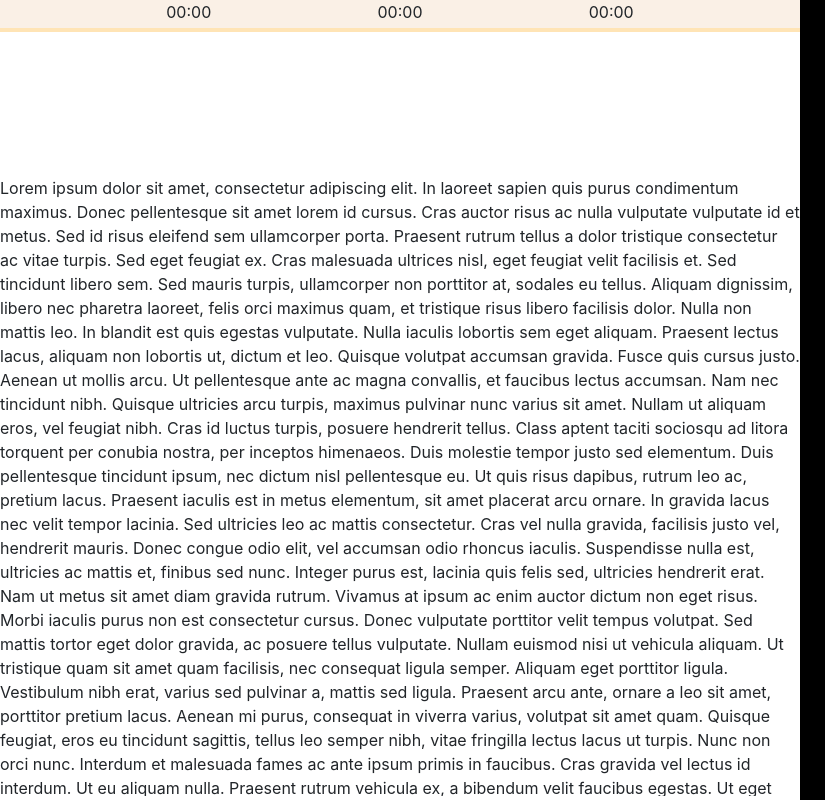
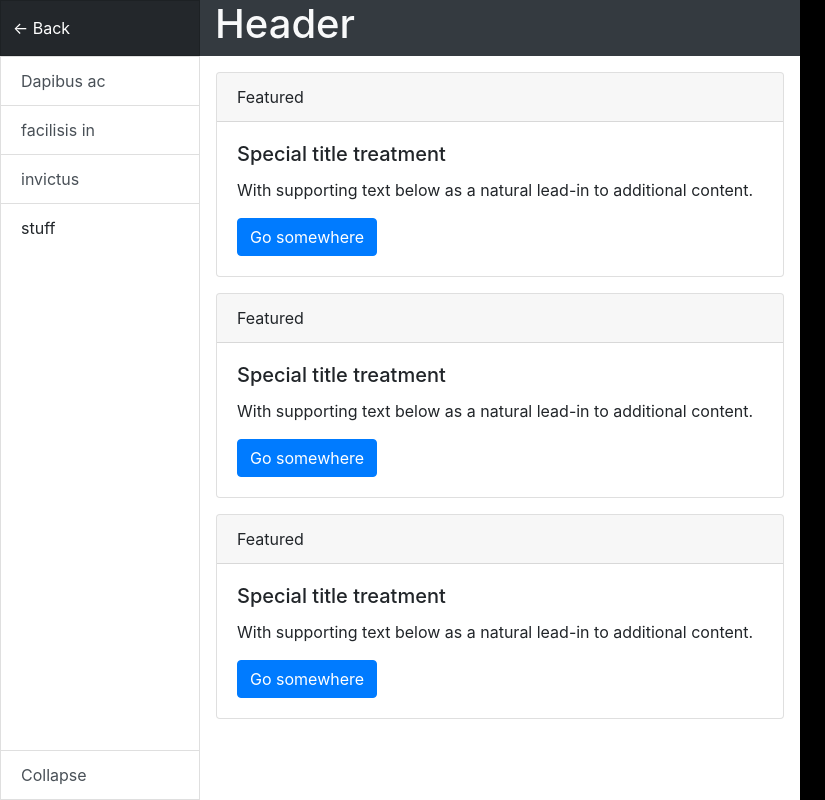
Before and after one commit to thehildebreezy/queensblessing, an Electron app: page main.html in a window 800 px wide. Shown: the whole page, 825 px wide, since content can reach past the window. Drawn offline with Linux system fonts and the light colour scheme.

Commit message:
Framework layout completed

```diff
--- a/index.js
+++ b/index.js
@@ -6,12 +6,14 @@ function createWindow () {
     width: 800,
     height: 600,
     webPreferences: {
-      nodeIntegration: true
+      nodeIntegration: true,
+      devTools: true
     }
   })
 
   // and load the index.html of the app.
   win.loadFile('main.html')
+  //win.webContents.openDevTools()
 }
 
 app.whenReady().then(createWindow)
--- a/main.html
+++ b/main.html
@@ -9,52 +9,69 @@
         <link rel="stylesheet" href="css/bootstrap.min.css" />
 
     </head>
-    <body>
-        <!-- Define Zones -->
-        <zone id="topbar">
-            <!-- This zone's responsibility is to hold the timers and display information -->
-            <group role="timers" id="timer-group">
-                <timer id="timer-one">   00:00 </timer>
-                <timer id="timer-two">   00:00 </timer>
-                <timer id="timer-three"> 00:00 </timer>
-            </group>
-        </zone>
+    <body >
+        <div class="container-fluid h-100 d-flex flex-column">
+            <div class="row bg-dark text-light">
+                <div class="col-sm-3 p-0">
+                    <button class="btn btn-dark h-100 rounded-0 w-100 text-left">&LeftArrow; Back</button>
+                </div>
+                <div class="col">
+                    <h1>Header</h1>
+                </div>
 
-        <zone id="content">
-            <!-- This zone's responsibility is to hold content and display loaded information -->
-            <loader id="main-loader">
-                <input
-                    type="text"
-                    name="somename"
-                    data-provide="slider"
-                    data-slider-ticks="[1, 2, 3]"
-                    data-slider-ticks-labels='["short", "medium", "long"]'
-                    data-slider-min="1"
-                    data-slider-max="3"
-                    data-slider-step="1"
-                    data-slider-value="3"
-                    data-slider-tooltip="hide"
-                >
-                Lorem ipsum dolor sit amet, consectetur adipiscing elit. In laoreet sapien quis purus condimentum maximus. Donec pellentesque sit amet lorem id cursus. Cras auctor risus ac nulla vulputate vulputate id et metus. Sed id risus eleifend sem ullamcorper porta. Praesent rutrum tellus a dolor tristique consectetur ac vitae turpis. Sed eget feugiat ex. Cras malesuada ultrices nisl, eget feugiat velit facilisis et. Sed tincidunt libero sem.
+            </div>
+            <div class="row flex-grow-1">
+                <div class="col-sm-3 p-0 m-0 d-flex flex-column">
 
-Sed mauris turpis, ullamcorper non porttitor at, sodales eu tellus. Aliquam dignissim, libero nec pharetra laoreet, felis orci maximus quam, et tristique risus libero facilisis dolor. Nulla non mattis leo. In blandit est quis egestas vulputate. Nulla iaculis lobortis sem eget aliquam. Praesent lectus lacus, aliquam non lobortis ut, dictum et leo. Quisque volutpat accumsan gravida. Fusce quis cursus justo. Aenean ut mollis arcu. Ut pellentesque ante ac magna convallis, et faucibus lectus accumsan. Nam nec tincidunt nibh. Quisque ultricies arcu turpis, maximus pulvinar nunc varius sit amet. Nullam ut aliquam eros, vel feugiat nibh. Cras id luctus turpis, posuere hendrerit tellus. Class aptent taciti sociosqu ad litora torquent per conubia nostra, per inceptos himenaeos. Duis molestie tempor justo sed elementum.
+                    <div class="list-group rounded-0 d-flex flex-column flex-grow-1">
+                        <a href="#" class="list-group-item list-group-item-action">Dapibus ac</a>
+                        <a href="#" class="list-group-item list-group-item-action">facilisis in</a>
+                        <a href="#" class="list-group-item list-group-item-action">invictus</a>
+                        <div class="list-group-item flex-grow-1">
+                            stuff
+                        </div>
+                        <a href="#" class="list-group-item list-group-item-action">Collapse</a>
+                    </div>
 
-Duis pellentesque tincidunt ipsum, nec dictum nisl pellentesque eu. Ut quis risus dapibus, rutrum leo ac, pretium lacus. Praesent iaculis est in metus elementum, sit amet placerat arcu ornare. In gravida lacus nec velit tempor lacinia. Sed ultricies leo ac mattis consectetur. Cras vel nulla gravida, facilisis justo vel, hendrerit mauris. Donec congue odio elit, vel accumsan odio rhoncus iaculis. Suspendisse nulla est, ultricies ac mattis et, finibus sed nunc. Integer purus est, lacinia quis felis sed, ultricies hendrerit erat. Nam ut metus sit amet diam gravida rutrum. Vivamus at ipsum ac enim auctor dictum non eget risus. Morbi iaculis purus non est consectetur cursus. Donec vulputate porttitor velit tempus volutpat. Sed mattis tortor eget dolor gravida, ac posuere tellus vulputate.
+                </div>
+                <div class="col d-flex flex-column position-relative">
+                    <div class="flex-grow-1 position-absolute overflow-auto p-3" style="top: 0;left:0;right:0;bottom: 0;">
 
-Nullam euismod nisi ut vehicula aliquam. Ut tristique quam sit amet quam facilisis, nec consequat ligula semper. Aliquam eget porttitor ligula. Vestibulum nibh erat, varius sed pulvinar a, mattis sed ligula. Praesent arcu ante, ornare a leo sit amet, porttitor pretium lacus. Aenean mi purus, consequat in viverra varius, volutpat sit amet quam. Quisque feugiat, eros eu tincidunt sagittis, tellus leo semper nibh, vitae fringilla lectus lacus ut turpis. Nunc non orci nunc. Interdum et malesuada fames ac ante ipsum primis in faucibus. Cras gravida vel lectus id interdum. Ut eu aliquam nulla. Praesent rutrum vehicula ex, a bibendum velit faucibus egestas.
+                        <div class="card mb-3">
+                            <div class="card-header">
+                              Featured
+                            </div>
+                            <div class="card-body">
+                              <h5 class="card-title">Special title treatment</h5>
+                              <p class="card-text">With supporting text below as a natural lead-in to additional content.</p>
+                              <a href="#" class="btn btn-primary">Go somewhere</a>
+                            </div>
+                          </div>
+                          <div class="card mb-3">
+                            <div class="card-header">
+                              Featured
+                            </div>
+                            <div class="card-body">
+                              <h5 class="card-title">Special title treatment</h5>
+                              <p class="card-text">With supporting text below as a natural lead-in to additional content.</p>
+                              <a href="#" class="btn btn-primary">Go somewhere</a>
+                            </div>
+                          </div>
+                          <div class="card mb-3">
+                            <div class="card-header">
+                              Featured
+                            </div>
+                            <div class="card-body">
+                              <h5 class="card-title">Special title treatment</h5>
+                              <p class="card-text">With supporting text below as a natural lead-in to additional content.</p>
+                              <a href="#" class="btn btn-primary">Go somewhere</a>
+                            </div>
+                          </div>
 
-Ut eget augue iaculis, finibus libero ut, iaculis neque. Cras faucibus nisl felis, eleifend tempus lectus egestas in. Nulla fringilla venenatis purus, id gravida enim ullamcorper vel. Fusce pharetra erat eget elementum fermentum. Donec tellus justo, cursus a finibus tincidunt, eleifend eu nunc. Aenean a felis nulla. Morbi nulla ligula, tempor ut congue ut, faucibus a magna. Suspendisse sed diam id orci efficitur
-Lorem ipsum dolor sit amet, consectetur adipiscing elit. In laoreet sapien quis purus condimentum maximus. Donec pellentesque sit amet lorem id cursus. Cras auctor risus ac nulla vulputate vulputate id et metus. Sed id risus eleifend sem ullamcorper porta. Praesent rutrum tellus a dolor tristique consectetur ac vitae turpis. Sed eget feugiat ex. Cras malesuada ultrices nisl, eget feugiat velit facilisis et. Sed tincidunt libero sem.
-
-Sed mauris turpis, ullamcorper non porttitor at, sodales eu tellus. Aliquam dignissim, libero nec pharetra laoreet, felis orci maximus quam, et tristique risus libero facilisis dolor. Nulla non mattis leo. In blandit est quis egestas vulputate. Nulla iaculis lobortis sem eget aliquam. Praesent lectus lacus, aliquam non lobortis ut, dictum et leo. Quisque volutpat accumsan gravida. Fusce quis cursus justo. Aenean ut mollis arcu. Ut pellentesque ante ac magna convallis, et faucibus lectus accumsan. Nam nec tincidunt nibh. Quisque ultricies arcu turpis, maximus pulvinar nunc varius sit amet. Nullam ut aliquam eros, vel feugiat nibh. Cras id luctus turpis, posuere hendrerit tellus. Class aptent taciti sociosqu ad litora torquent per conubia nostra, per inceptos himenaeos. Duis molestie tempor justo sed elementum.
-
-Duis pellentesque tincidunt ipsum, nec dictum nisl pellentesque eu. Ut quis risus dapibus, rutrum leo ac, pretium lacus. Praesent iaculis est in metus elementum, sit amet placerat arcu ornare. In gravida lacus nec velit tempor lacinia. Sed ultricies leo ac mattis consectetur. Cras vel nulla gravida, facilisis justo vel, hendrerit mauris. Donec congue odio elit, vel accumsan odio rhoncus iaculis. Suspendisse nulla est, ultricies ac mattis et, finibus sed nunc. Integer purus est, lacinia quis felis sed, ultricies hendrerit erat. Nam ut metus sit amet diam gravida rutrum. Vivamus at ipsum ac enim auctor dictum non eget risus. Morbi iaculis purus non est consectetur cursus. Donec vulputate porttitor velit tempus volutpat. Sed mattis tortor eget dolor gravida, ac posuere tellus vulputate.
-
-Nullam euismod nisi ut vehicula aliquam. Ut tristique quam sit amet quam facilisis, nec consequat ligula semper. Aliquam eget porttitor ligula. Vestibulum nibh erat, varius sed pulvinar a, mattis sed ligula. Praesent arcu ante, ornare a leo sit amet, porttitor pretium lacus. Aenean mi purus, consequat in viverra varius, volutpat sit amet quam. Quisque feugiat, eros eu tincidunt sagittis, tellus leo semper nibh, vitae fringilla lectus lacus ut turpis. Nunc non orci nunc. Interdum et malesuada fames ac ante ipsum primis in faucibus. Cras gravida vel lectus id interdum. Ut eu aliquam nulla. Praesent rutrum vehicula ex, a bibendum velit faucibus egestas.
-
-Ut eget augue iaculis, finibus libero ut, iaculis neque. Cras faucibus nisl felis, eleifend tempus lectus egestas in. Nulla fringilla venenatis purus, id gravida enim ullamcorper vel. Fusce pharetra erat eget elementum fermentum. Donec tellus justo, cursus a finibus tincidunt, eleifend eu nunc. Aenean a felis nulla. Morbi nulla ligula, tempor ut congue ut, faucibus a magna. Suspendisse sed diam id orci efficitur
-            </loader>
-        </zone>
+                    </div>
+                </div>
+            </div>
+        </div>
 
         <script type="text/javascript" src="js/jquery-3.0.0.slim.min.js"></script>
         <script type="text/javascript" src="js/bootstrap.min.js"></script>
--- a/style.css
+++ b/style.css
@@ -5,40 +5,4 @@ body, html {
     padding: 0;
     height: 100%;
     width: 100%;
-    overflow: hidden;
 }
-
-zone {
-    overflow: hidden;
-    display: block;
-    width: 100%;
-    height: 100%;
-}
-
-loader {
-    display: block;
-    box-sizing: border-box;
-    height: 100%;
-    width: 100%;
-    overflow: auto;
-}
-
-group {
-    display: flex;
-    justify-content: space-evenly;
-}
-
-zone#topbar {
-    height: 32px;
-    border-bottom: 4px solid moccasin;
-    background-color: linen;
-}
-
-zone#content {
-    height: 100%;
-    box-sizing: border-box;
-    padding-bottom: 36px;
-}
-
-loader#main-loader {
-}
```
